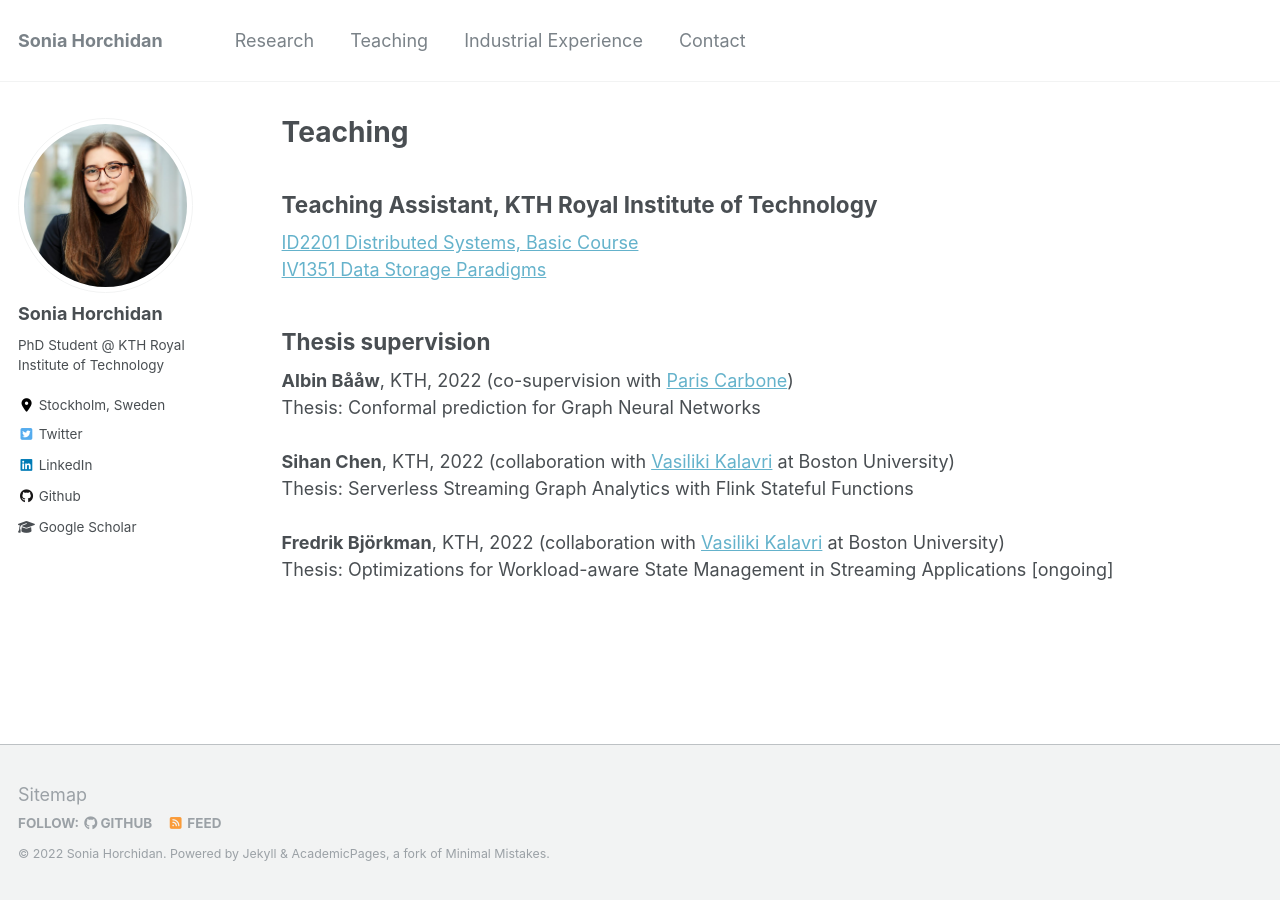
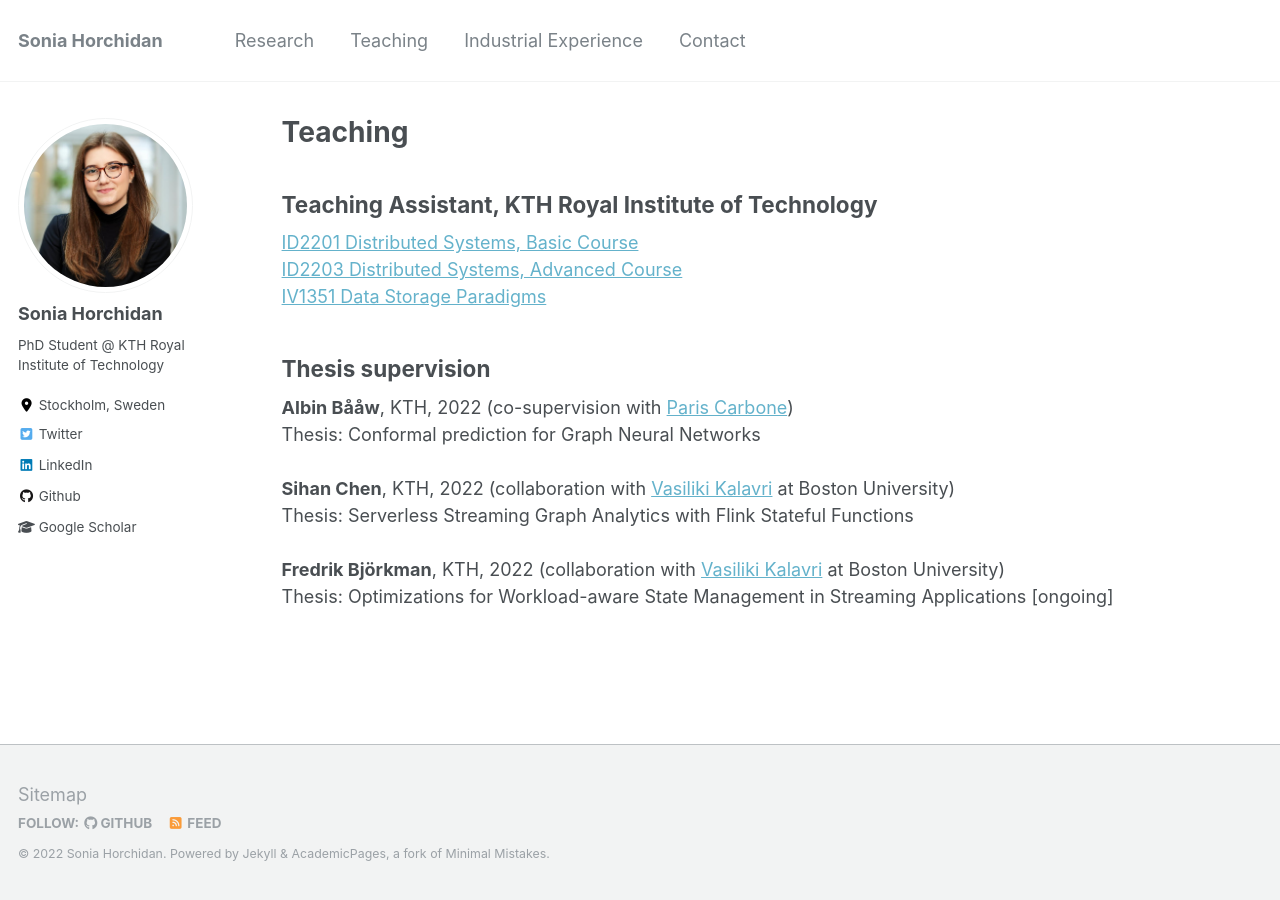
Before and after one commit to soniahorchidan/soniahorchidan.github.io, a Jekyll site: the page built from _pages/teaching.html, in a window 1280 px wide. Built offline with Jekyll 4.4.1, drawn with Linux system fonts in a browser that asks for light colours; nearby versions of some CDN libraries.

Commit message:
Update teaching.html

```diff
--- a/_pages/teaching.html
+++ b/_pages/teaching.html
@@ -11,7 +11,9 @@ author_profile: true
 
 <a href="https://www.kth.se/student/kurser/kurs/ID2201?l=en" style="color:#64B2CB">ID2201 Distributed Systems, Basic Course</a>
 <br>
-<a href="https://www.kth.se/student/kurser/kurs/IV1351?l=en" style="color:#64B2CB">IV1351 Data Storage Paradigms</a></li>
+<a href="https://www.kth.se/student/kurser/kurs/ID2203?l=en" style="color:#64B2CB">ID2203 Distributed Systems, Advanced Course</a>
+<br>
+<a href="https://www.kth.se/student/kurser/kurs/IV1351?l=en" style="color:#64B2CB">IV1351 Data Storage Paradigms</a>
 
 
 <br>
```
